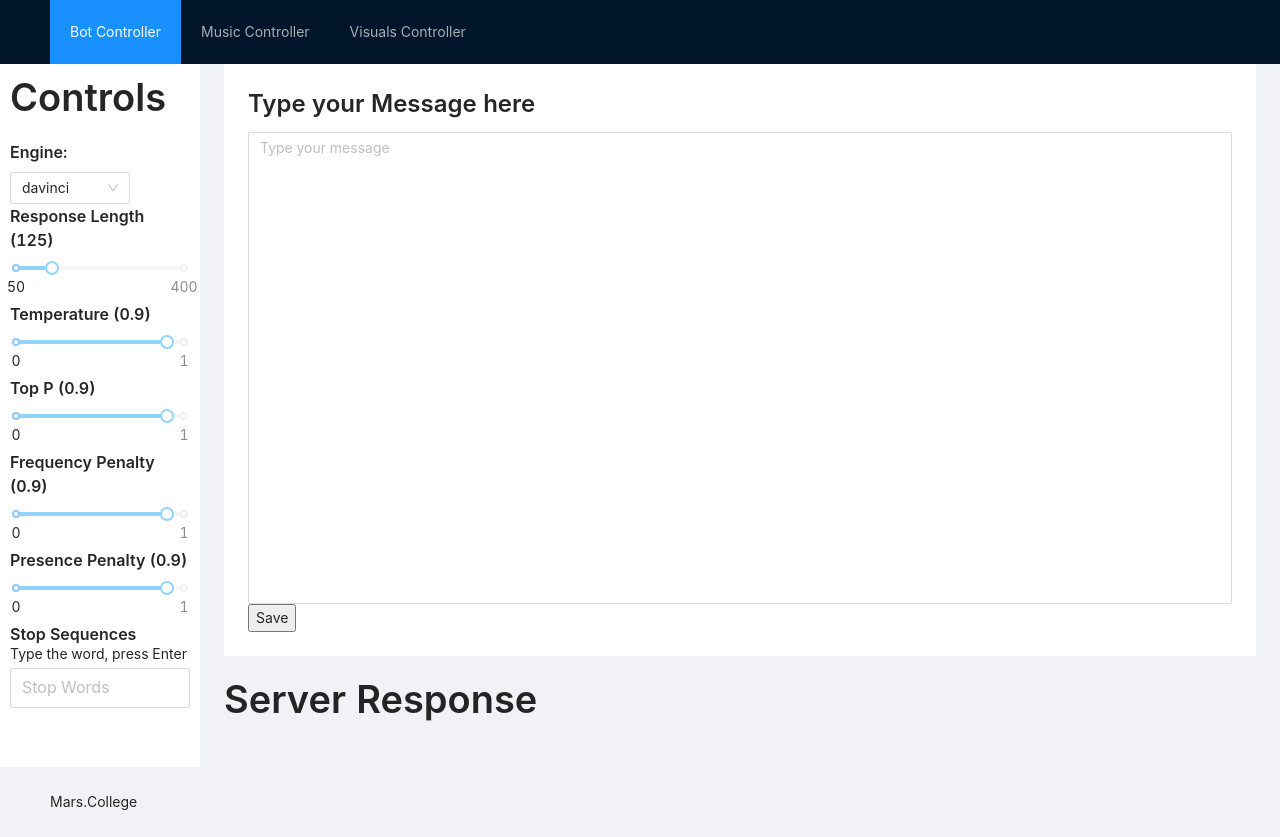
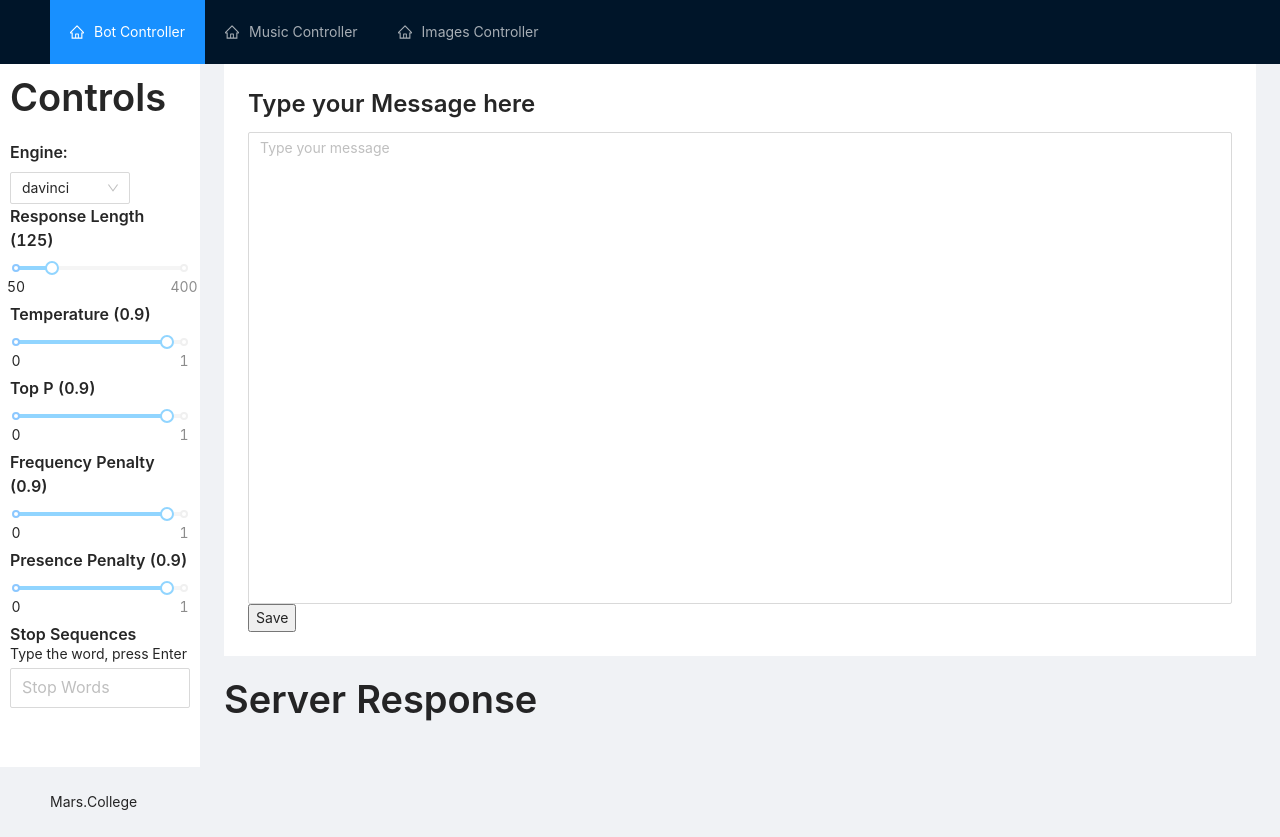
Before and after one commit to frag997/kiosk, a React (Create React App) app in the folder frontend/: page / in a window 1280 px wide. Built offline with nearby package versions, Linux system fonts and the light colour scheme; no server answers.

Commit message:
Feat: add the possibility to change tabs

```diff
--- a/frontend/src/App.js
+++ b/frontend/src/App.js
@@ -1,12 +1,13 @@
 import React, { useState } from 'react';
 import io from 'socket.io-client';
-import './App.css';
+
 import { Layout, Menu, Typography } from 'antd';
-// import { UserOutlined, LaptopOsutlined, NotificationOutlined } from '@ant-design/icons';
+import { HomeOutlined } from '@ant-design/icons';
+
 import CustomSidebar from './Components/sideBarComponent';
 import FormComponent from './Components/formComponent';
+import './App.css';
 
-// const { SubMenu } = Menu;
 const { Header, Content, Footer, Sider } = Layout;
 const { Title, Paragraph } = Typography;
 
@@ -19,6 +20,7 @@ function App() {
   const [frequency_penalty, setFrequency_penalty] = useState(0.9);
   const [presence_penalty, setPresence_penalty] = useState(0.9);
   const [stop_sequences, setStop_sequences] = useState([]);
+  const [activeTab, setActiveTab] = useState(0);
 
 
   const socket = io('http://localhost:5000', {
@@ -34,7 +36,6 @@ function App() {
       console.log(msg.data)
 
       const newPrompt = prompt + ' ' + msg.data
-      document.getElementById('log').append(newPrompt);
       setPrompt(newPrompt)
 
       if (cb) {
@@ -69,28 +70,10 @@ function App() {
     socket.emit('completion_request', values);
   };
 
-  return (
-    <Layout>
-    <Header className="header">
-      <div className="logo" />
-      <Menu theme="dark" mode="horizontal" defaultSelectedKeys={['1']}>
-        <Menu.Item key="1">Bot Controller</Menu.Item>
-        <Menu.Item key="2">Music Controller</Menu.Item>
-        <Menu.Item key="3">Visuals Controller</Menu.Item>
-      </Menu>
-    </Header>
-    <Layout>
-      <Sider width={200} className="site-layout-background">
-        <Menu
-          mode="inline"
-          defaultSelectedKeys={['1']}
-          defaultOpenKeys={['sub1']}
-          style={{ height: '100%', borderRight: 0 }}
-        >
-          <CustomSidebar hooks={hooks} values={values} />
-        </Menu>
-      </Sider>
-      <Layout style={{ padding: '0 24px 24px' }}>
+  const tabs = [
+    {
+      title: 'Bot Controller',
+      content: (
         <Content
           className="site-layout-background"
           style={{
@@ -101,10 +84,82 @@ function App() {
         >
           <Title level={3}>Type your Message here</Title>
           <FormComponent prompt={prompt} setPrompt={setPrompt} formEmit={formEmit} />
+          </Content>
+        ),
+      value: 0,
+      icon: <HomeOutlined />,
+      sidebar:<CustomSidebar hooks={hooks} values={values} />
+    },
+    {
+      title: 'Music Controller',
+      content: (
+        <Content
+          className="site-layout-background"
+          style={{
+            padding: 24,
+            margin: 0,
+            minHeight: 280,
+          }}
+        >
+          <Title level={3}>Music Controller</Title>
         </Content>
+        ),
+      value: 1,
+      icon: <HomeOutlined />
+    },
+    {
+      title: 'Images Controller',
+      content: (
+        <Content
+          className="site-layout-background"
+          style={{
+            padding: 24,
+            margin: 0,
+            minHeight: 280,
+          }}
+        >
+          <Title level={3}>Images Controller</Title>
+        </Content>
+        ),
+      value: 2,
+      icon: <HomeOutlined />
+    }
+  ]
+
+  return (
+    <Layout>
+    <Header className="header">
+      <div className="logo" />
+      <Menu theme="dark" mode="horizontal" defaultSelectedKeys={['0']}>
+      {
+        tabs.map((tab, index) => {
+          return <Menu.Item
+            key={index}
+            icon={tab.icon}
+            onClick={() => setActiveTab(tab.value)}
+          >
+            {tab.title}
+          </Menu.Item>
+        })
+      }
+      </Menu>
+    </Header>
+    <Layout>
+      <Sider width={200} className="site-layout-background">
+        <Menu
+          mode="inline"
+          defaultSelectedKeys={['1']}
+          defaultOpenKeys={['1']}
+          style={{ height: '100%', borderRight: 0 }}
+        >
+          {tabs[activeTab].sidebar}
+        </Menu>
+      </Sider>
+      <Layout style={{ padding: '0 24px 24px' }}>
+        {tabs[activeTab].content}
         <div style={{marginTop: '20px'}}>
           <Title>Server Response</Title>
-          <Paragraph id='log' st/>
+          <Paragraph id='log'/>
         </div>
       </Layout>
     </Layout>
```
